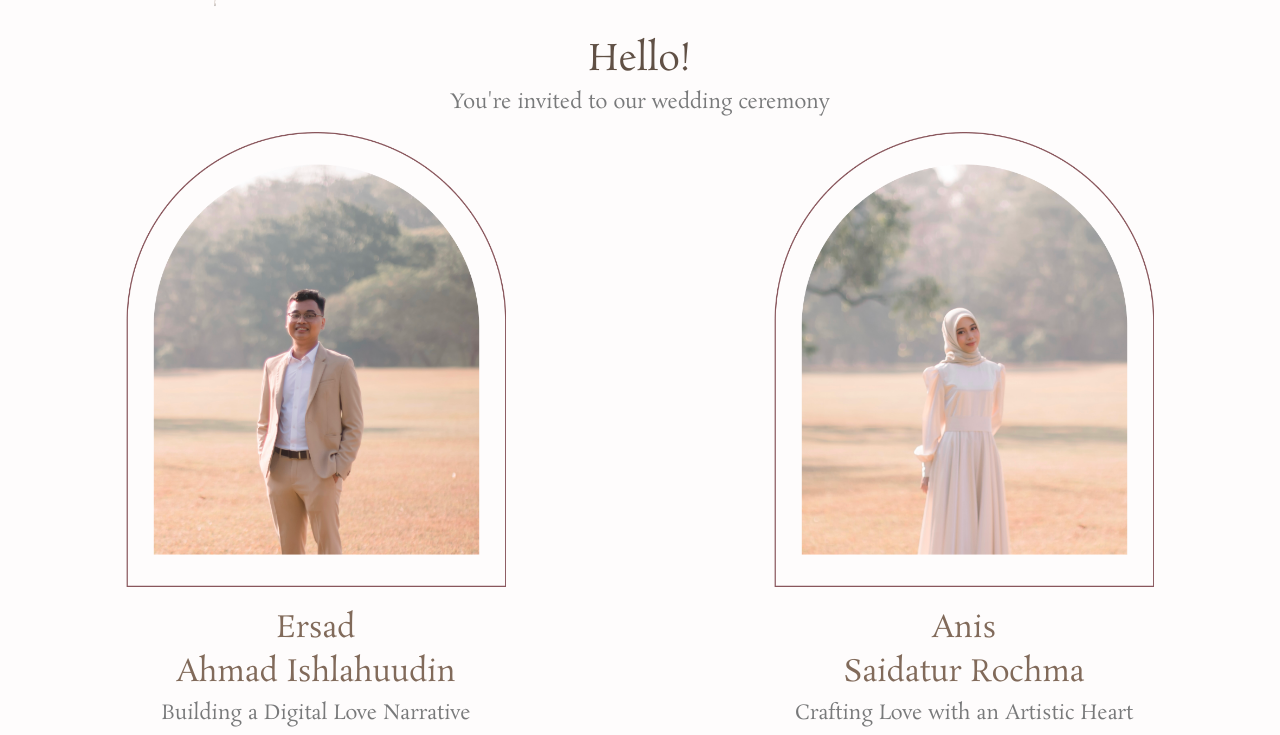
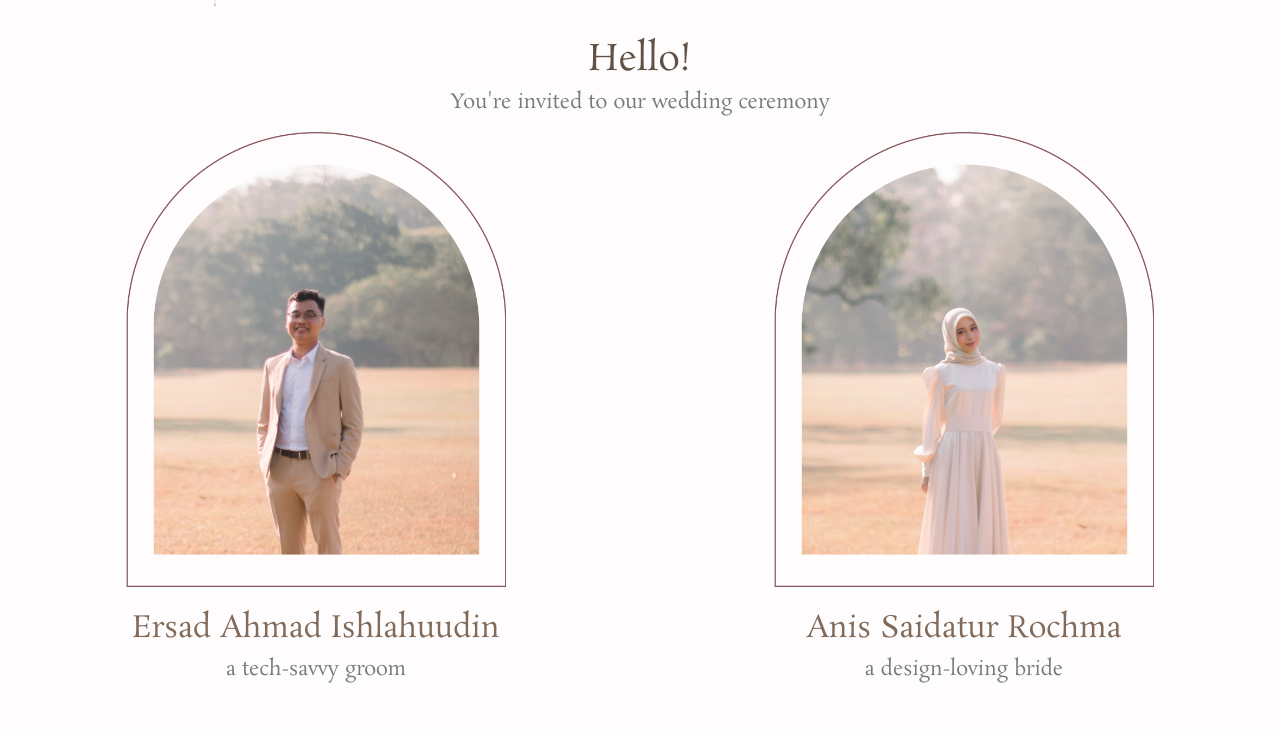
Before and after one commit to ersadishla/arsabertemu, a website: page index.html in a window 1280 px wide. Shown: the part 1912-2647 px from the top of the page. After the commit the page ends 2603 px from the top, so only its background shows below. Drawn offline with nearby package versions, Linux system fonts and the light colour scheme.

Commit message:
name update

```diff
--- a/index.html
+++ b/index.html
@@ -157,10 +157,9 @@
                 <div class="flex mx-auto relative w-[60%]">
                     <div>
                         <img src="public/img/ersad.png"
-                             alt="">
-                        <p class="text-[#816A5A] text-xl sm:text-2xl md:text-3xl mt-6">Ersad</p>
-                        <p class="text-[#816A5A] text-xl sm:text-2xl md:text-3xl mt-2">Ahmad Ishlahuudin</p>
-                        <p class="text-[#78797A] text-base md:text-xl mt-2">Building a Digital Love Narrative</p>
+                             alt="" class="object-cover">
+                        <p class="text-[#816A5A] text-xl sm:text-2xl md:text-3xl mt-6">Ersad Ahmad Ishlahuudin</p>
+                        <p class="text-[#78797A] text-base md:text-xl mt-2">a tech-savvy groom</p>
                     </div>
                 </div>
             </div>
@@ -168,10 +167,9 @@
                 <div class="flex mx-auto relative w-[60%]">
                     <div>
                         <img src="public/img/anis.png"
-                             alt="">
-                        <p class="text-[#816A5A] text-xl sm:text-2xl md:text-3xl mt-6">Anis</p>
-                        <p class="text-[#816A5A] text-xl sm:text-2xl md:text-3xl mt-2">Saidatur Rochma</p>
-                        <p class="text-[#78797A] text-base md:text-xl mt-2">Crafting Love with an Artistic Heart</p>
+                             alt="" class="object-cover">
+                        <p class="text-[#816A5A] text-xl sm:text-2xl md:text-3xl mt-6">Anis Saidatur Rochma</p>
+                        <p class="text-[#78797A] text-base md:text-xl mt-2">a design-loving bride</p>
                     </div>
                 </div>
             </div>
```
